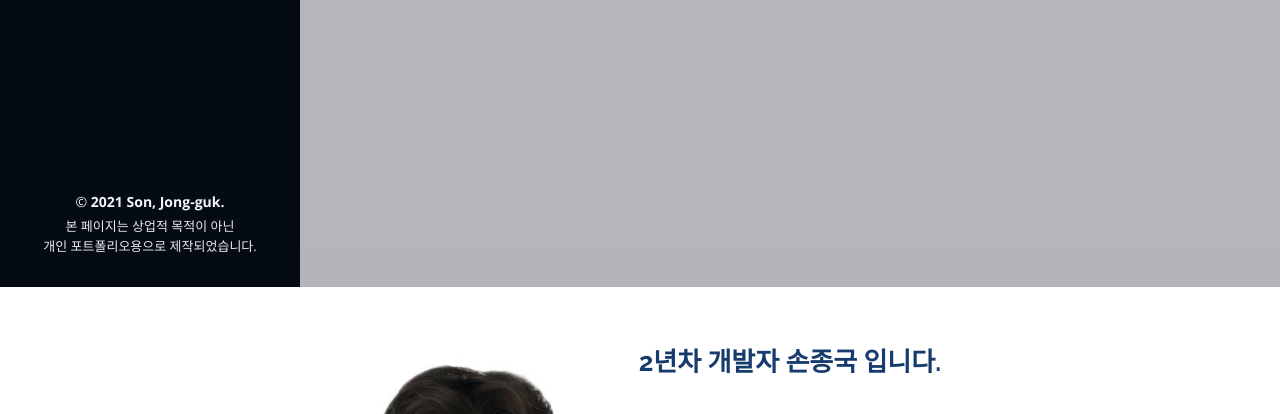
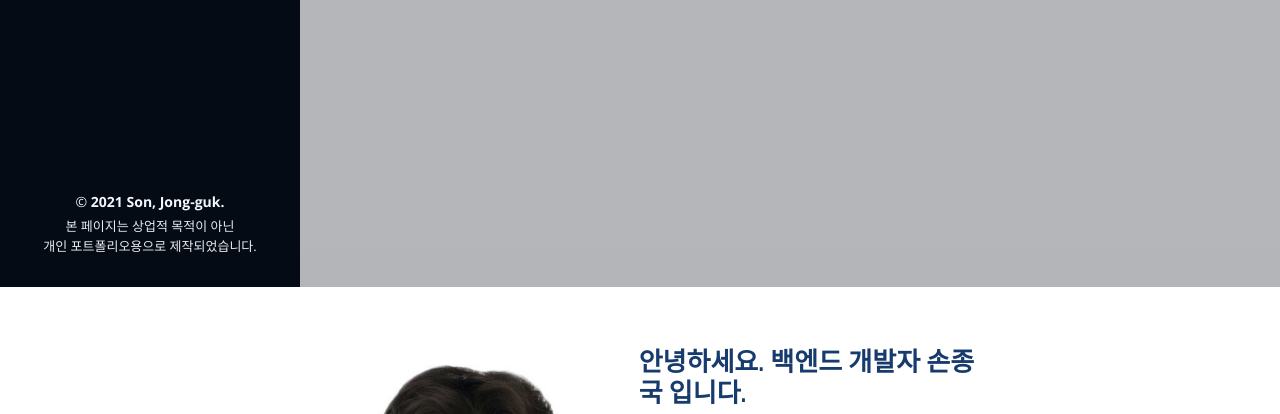
Before and after one commit to sonjonggug/PortFolio, a plain HTML site: page index.html in a window 1280 px wide. Shown: the part 513-927 px from the top of the page. Drawn offline with nearby package versions, Linux system fonts and the light colour scheme.

Commit message:
Update index.html

```diff
--- a/index.html
+++ b/index.html
@@ -85,7 +85,7 @@
             <div class="row">
               <div class="col-lg-7">
                 <ul>
-                  <h3> 2년차 개발자 손종국 입니다.</h3>
+                  <h3> 안녕하세요. 백엔드 개발자 손종국 입니다.</h3>
 					                 <p>&nbsp</p>
                   <li><i class="bi bi-chevron-right"></i> <strong>이름 :</strong> <span>손종국</span></li>
                    <li><i class="bi bi-chevron-right"></i> <strong>나이 :</strong> <span>26살</span></li>
```
